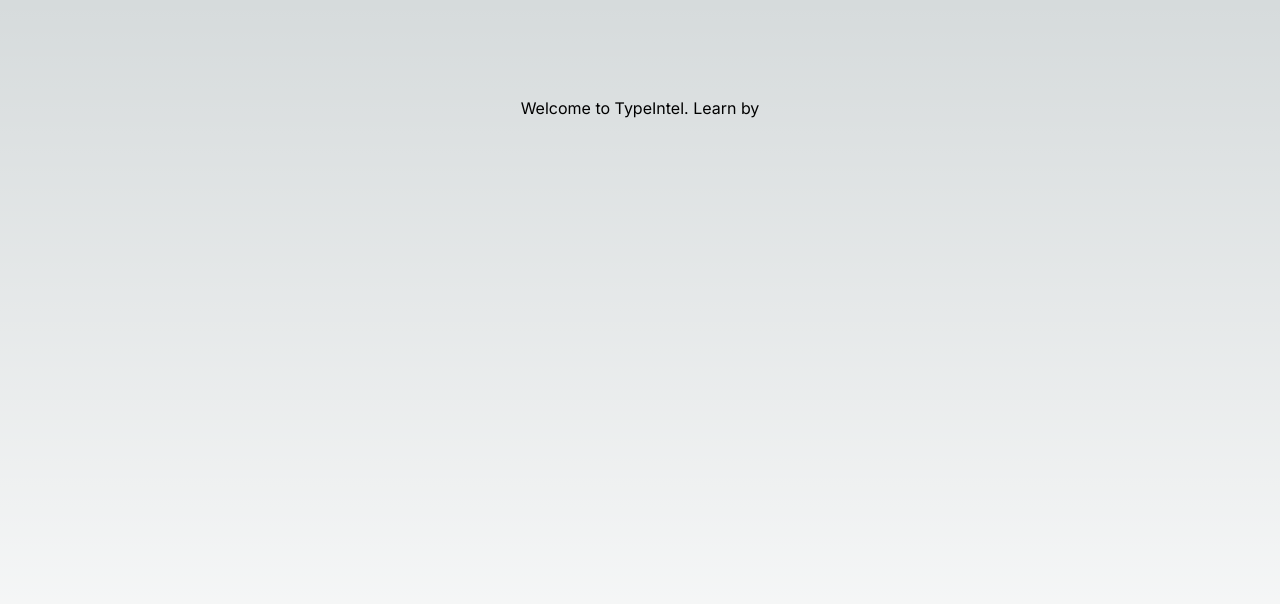
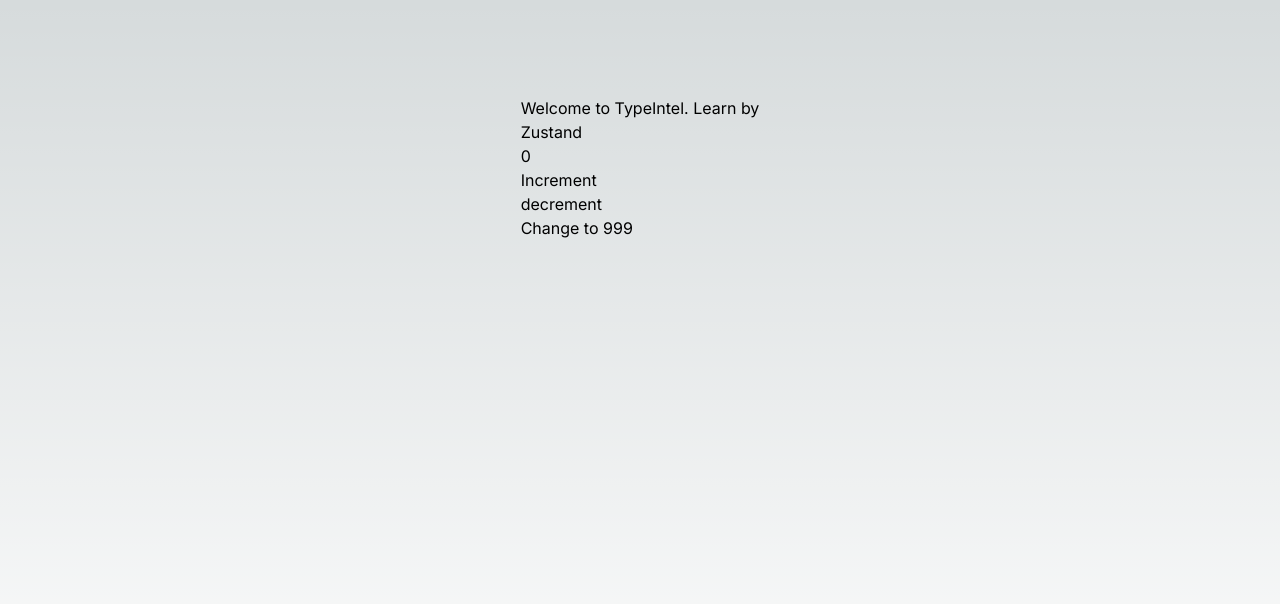
Before and after one commit to Saran-pariyar/typeintel, a Next.js app: page / in a window 1280 px wide. Shown: the top 604 px of the page. Built offline with nearby package versions, Linux system fonts and the light colour scheme.

Commit message:
Zustand - Testing counters

```diff
--- a/app/page.tsx
+++ b/app/page.tsx
@@ -1,10 +1,26 @@
+'use client'
+
+import { useCounterStore } from "./store";
 
 
 export default function Home() {
+const count = useCounterStore((state) => state.count)
+const increment = useCounterStore((state) => state.increment)
+const decrement = useCounterStore((state) => state.decrement)
+const changeTo999 = useCounterStore((state) => state.changeTo999)
+
+
   return (
     <main className="flex min-h-screen flex-col items-center justify-between p-24">
       <div>
         Welcome to TypeIntel. Learn by
+        <h1>Zustand</h1>
+        {count}
+
+        <h2 onClick={increment} >Increment</h2>
+        <h2 onClick={decrement} >decrement</h2>
+        <h2 onClick={changeTo999} >Change to 999</h2>
+
       </div>
 
 
--- /dev/null
+++ b/app/store.ts
@@ -0,0 +1,24 @@
+import { create } from "zustand";
+
+type CounterStore = {
+    count: number;
+    increment: () => void;
+    decrement: () => void;
+    changeTo999: () => void;
+
+}
+// we created a custom hook
+// we can use 'set' arg to increment/decrement the state
+export const useCounterStore = create<CounterStore>( (set) => ({
+    count:0,
+    increment: ()=>{
+        set((state)=> ({count: state.count + 1}))
+    },
+    decrement: ()=>{
+        set((state)=> ({count: state.count - 1}))
+    },
+    changeTo999: ()=>{
+        set({count: 999})
+    }
+
+}))
--- a/package.json
+++ b/package.json
@@ -11,7 +11,8 @@
   "dependencies": {
     "next": "14.2.5",
     "react": "^18",
-    "react-dom": "^18"
+    "react-dom": "^18",
+    "zustand": "^4.5.5"
   },
   "devDependencies": {
     "@types/node": "^20.14.15",
```
Also changed, not shown: 1 other file (tests, documents, lock files or other folders).
